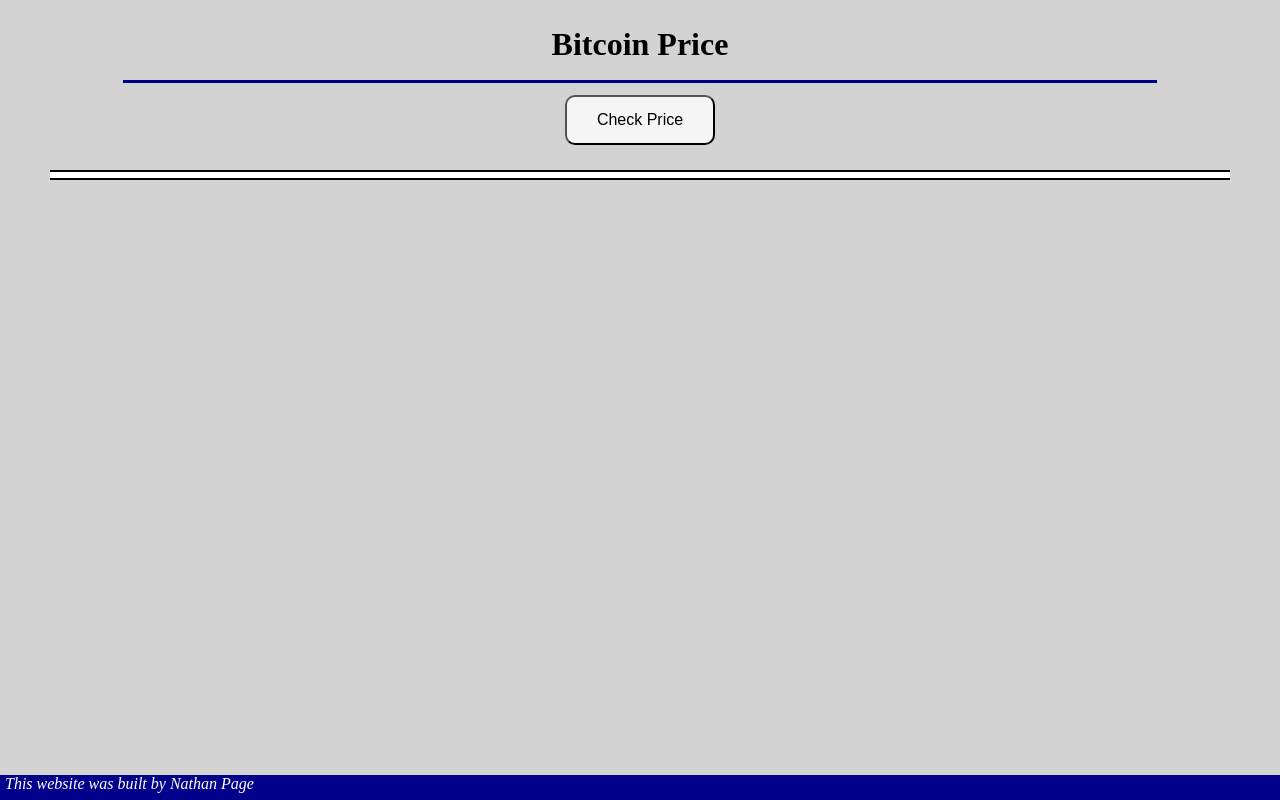
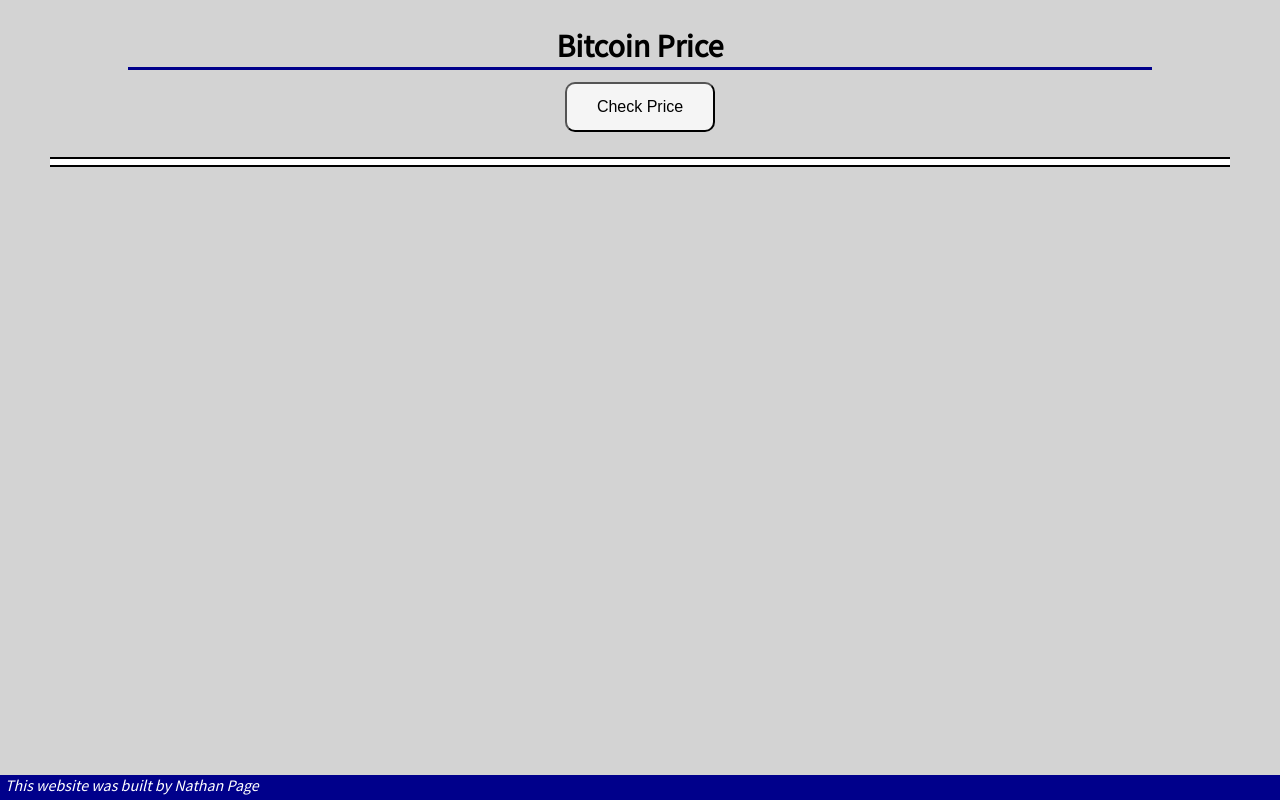
Before and after one commit to ndpage/first-website, a plain HTML site: page index.html in a window 1280 px wide. Drawn offline with nearby package versions, Linux system fonts and the light colour scheme.

Commit message:
Updated font-family from Google fonts

```diff
--- a/index.html
+++ b/index.html
@@ -3,10 +3,7 @@
     <head>
         <title>Bitcoin Price</title>
         <link rel="stylesheet" type="text/css" href="style.css">
-          <!--<script src="https://code.jquery.com/jquery-2.1.1.min.js"></script> -->
-        <script src="https://ajax.googleapis.com/ajax/libs/jquery/3.4.1/jquery.min.js"></script>
-        <script src="script.js"></script>
-
+        <link href="https://fonts.googleapis.com/css2?family=Source+Sans+Pro&display=swap" rel="stylesheet">
     </head>
 
     <body>
@@ -32,6 +29,10 @@
 
     </body>
 
+
+    <!--<script src="https://code.jquery.com/jquery-2.1.1.min.js"></script> -->
+    <script src="https://ajax.googleapis.com/ajax/libs/jquery/3.4.1/jquery.min.js"></script>
+    <script src="script.js"></script>
     <script>
     /*
     $('.btn').click(function() {
--- a/script.js
+++ b/script.js
@@ -1,6 +1,3 @@
-
-
-
 
 
 function updatePrice(){
@@ -10,7 +7,7 @@ function updatePrice(){
     url:"https://api.binance.com/api/v3/ticker/price?symbol=BTCUSDT",
     success: function(data) {
       //var priceData = JSON.stringify(data)
-        $('.text').append('<p>' + data.symbol + " $" + data.price +" as of " + currentdate + '</p>');
+        $('.text').prepend('<p>' + data.symbol + " $" + data.price +" as of " + currentdate + '</p>');
       },
     dataType: 'json',
   });
--- a/style.css
+++ b/style.css
@@ -1,9 +1,21 @@
+
+* {
+  box-sizing: border-box;
+}
+
+body {
+  margin: 0;
+  background-color: lightgray;
+  font-family: 'Source Sans Pro', sans-serif;
+}
 
 h1 {
   text-align: center;
   text-shadow: darkkhaki;
-
 }
+article{
+    overflow: hidden;
+  }
 
 p {
     border-top: 2px solid black;
@@ -19,15 +31,6 @@ p {
   }
   text{
     font-size: 12px;
-  }
-
-  article{
-    overflow: hidden;
-  }
-
-  body {
-    margin: 0;
-    background-color: lightgray;
   }
 
   button{
```
Lines whose indentation alone changed are shown as unchanged.
